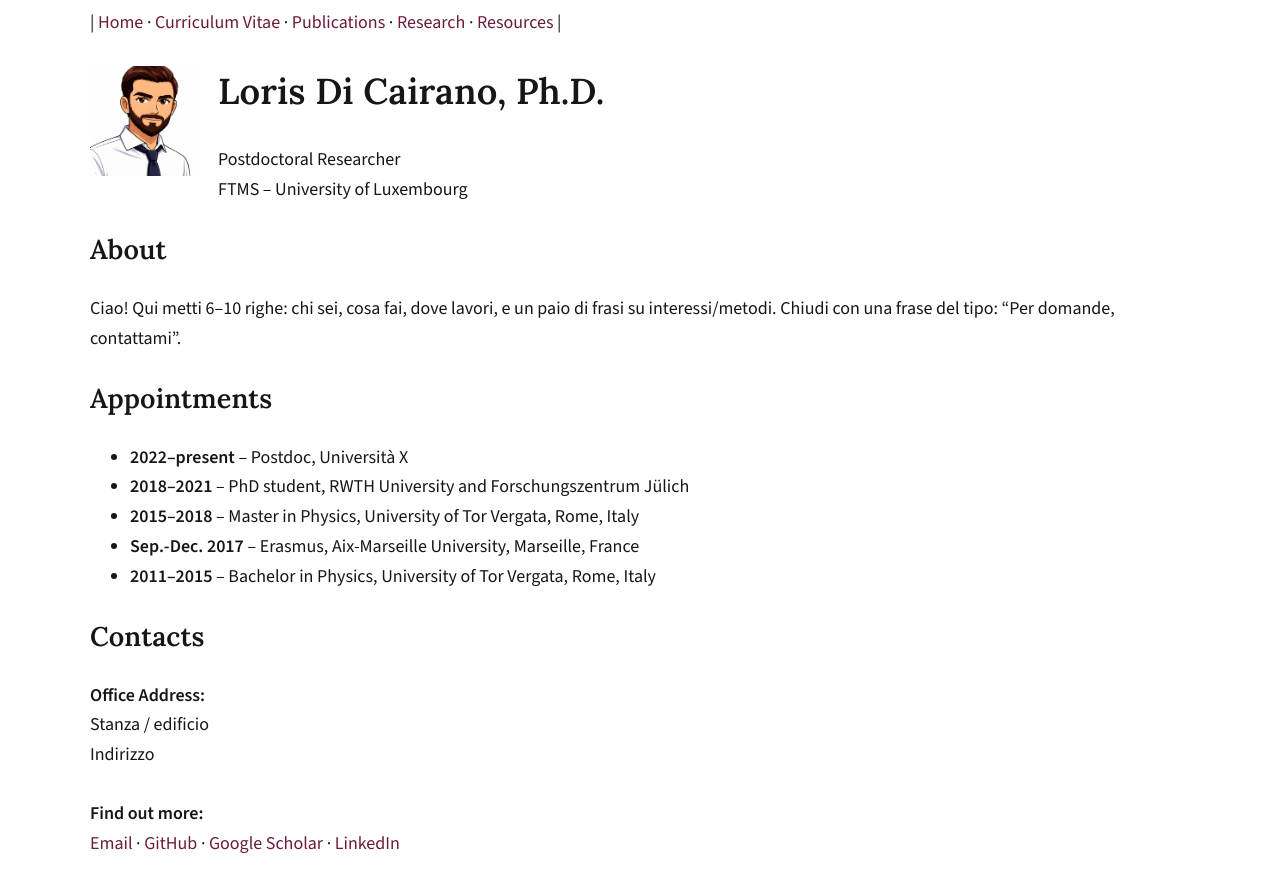
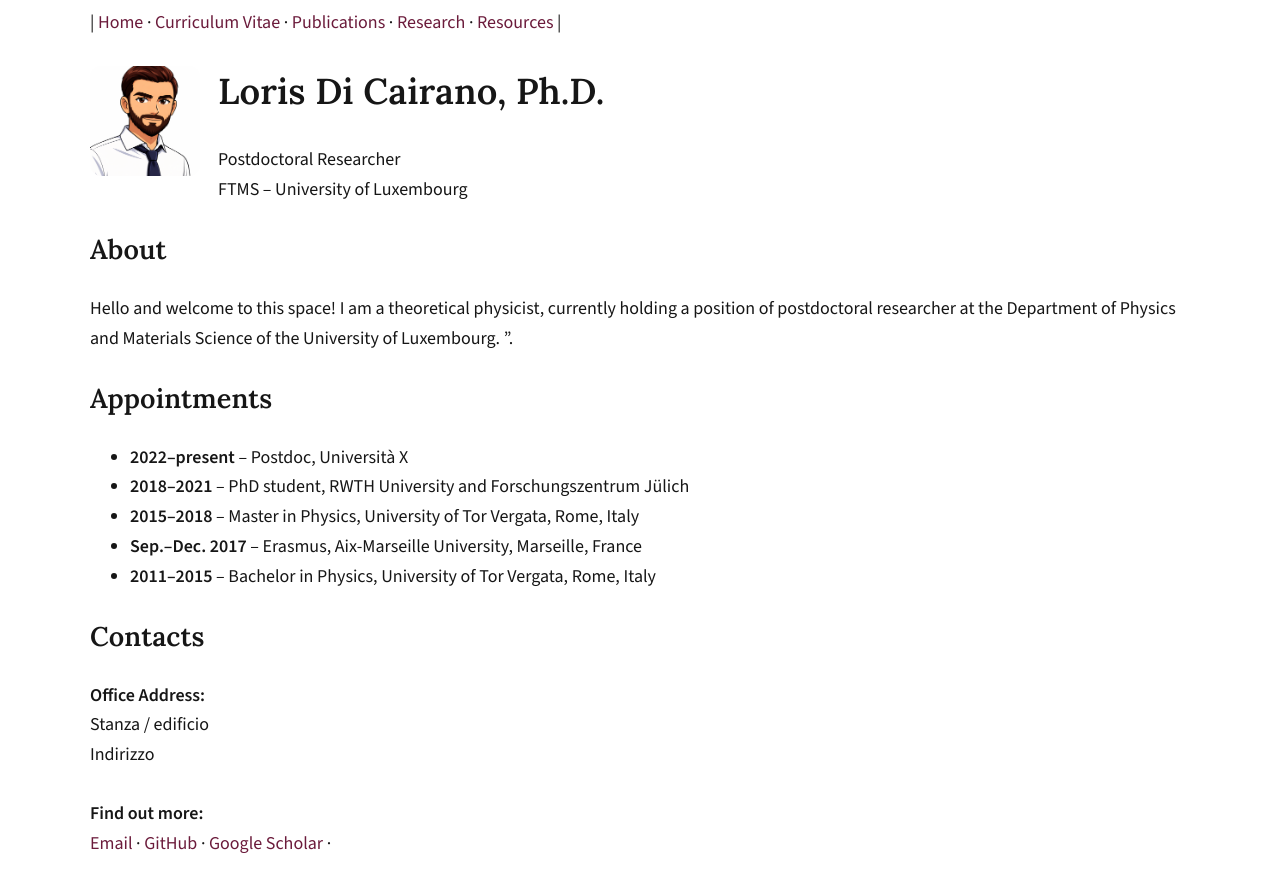
Before and after one commit to ldicairano/website, a Jekyll site: the page built from index.html, in a window 1280 px wide. Shown: the top 892 px of the page. Built offline with Jekyll 4.4.1, drawn with Linux system fonts in a browser that asks for light colours.

Commit message:
Update site

```diff
--- a/index.html
+++ b/index.html
@@ -17,9 +17,10 @@ title: Home
 <div class="section">
   <h2>About</h2>
   <div class="card">
-    Ciao! Qui metti 6–10 righe: chi sei, cosa fai, dove lavori,
-    e un paio di frasi su interessi/metodi.
-    <span class="small">Chiudi con una frase del tipo: “Per domande, contattami”.</span>
+    Hello and welcome to this space!
+
+    I am a theoretical physicist, currently holding a position of postdoctoral researcher at the Department of Physics and Materials Science of the University of Luxembourg.
+    <span class="small">”.</span>
   </div>
 </div>
 
@@ -30,7 +31,7 @@ title: Home
       <li><b>2022–present</b>   – Postdoc, Università X</li>
       <li><b>2018–2021</b>      – PhD student, RWTH University and Forschungszentrum Jülich</li>
       <li><b>2015–2018</b>      – Master in Physics, University of Tor Vergata, Rome, Italy</li>
-      <li><b>Sep.-Dec. 2017</b> – Erasmus, Aix-Marseille University, Marseille, France</li>
+      <li><b>Sep.–Dec. 2017</b> – Erasmus, Aix-Marseille University, Marseille, France</li>
       <li><b>2011–2015</b>      – Bachelor in Physics, University of Tor Vergata, Rome, Italy</li>
     </ul>
   </div>
@@ -44,8 +45,7 @@ title: Home
     Indirizzo<br/><br/>
     <b>Find out more:</b><br/>
     <a href="mailto:l.di.cairano.92@gmail.com">Email</a> ·
-    <a href="https://github.com/tuoUser">GitHub</a> ·
-    <a href="https://scholar.google.com/">Google Scholar</a> ·
-    <a href="https://www.linkedin.com/">LinkedIn</a>
+    <a href="https://github.com/ldicairano">GitHub</a> ·
+    <a href="https://scholar.google.com/citations?user=i4NgjWEAAAAJ&hl=en&oi=ao">Google Scholar</a> ·
   </div>
 </div>
```
Also changed, not shown: 2 other files.
